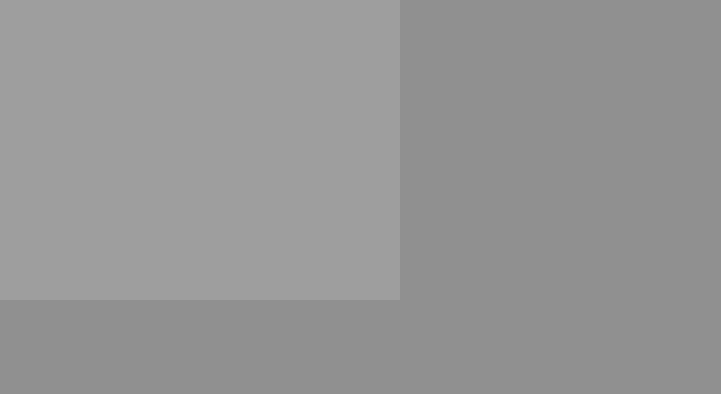
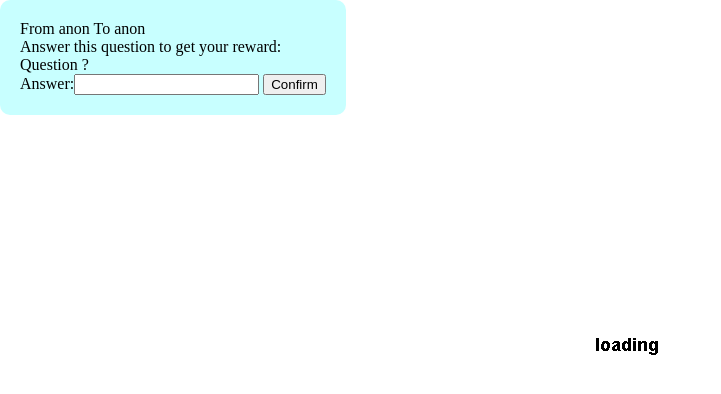
Before and after one commit to 1-sha/kdo, a plain HTML site: page index.html in a window 1280 px wide. Shown: the whole page, without its empty margins (0-721 px from the left). Drawn offline with Linux system fonts and the light colour scheme.

Commit message:
kdopanel

```diff
--- a/data.json
+++ b/data.json
@@ -5,9 +5,9 @@
 	"page2" : "hb.html",
 	"questions" : [{
 		"question" : "ask here a question ?",
-		"awnser" : ["awnser", "Awnser", "ans", "Ans"]
+		"answer" : ["answer", "Answer", "ans", "Ans"]
 	},{
 		"question" : "ask here an other question ?",
-		"awnser" : ["awnser", "Awnser", "ans", "Ans"]
+		"answer" : ["answer", "Answer", "ans", "Ans"]
 	}]
 }
--- a/index.html
+++ b/index.html
@@ -30,11 +30,25 @@
 				height: 100%;
 				border: none;
 			}
+			#kdopanel {
+				/*display: none;*/
+				position: absolute;
+				background-color: rgba(200,255,255,1.50);
+				padding: 20px;
+				border-radius: 10px;
+			}
 		</style>
 	</head>
 	<body>
 		<div id="loading"><img src="loading.gif"></div>
-		<iframe id="kdoframe" src="questions.html">
-		</iframe>
+		<!-- <iframe id="kdoframe" src="questions.html">
+		</iframe> -->
+		<div id="kdopanel">
+			<div id="fromto">From anon To anon</div>
+			<div id="text">Answer this question to get your reward:</div>
+			<div id="question">Question ?</div>
+			<label>Answer:</label><input type="text">
+			<button id="confirm">Confirm</button>
+		</div>
 	</body>
 </html>
--- a/questions.html
+++ b/questions.html
@@ -12,10 +12,12 @@
 		<style type="text/css">
 			body {
 				margin: 0;
+    			height: 100%;
+				background-image: url("http://i13.tinypic.com/625muc2.jpg");
+    			background-repeat:repeat;
 			}
 		</style>
 	</head>
 	<body>
-		<img src="http://images6.alphacoders.com/303/303836.jpg">
 	</body>
 </html>
```
